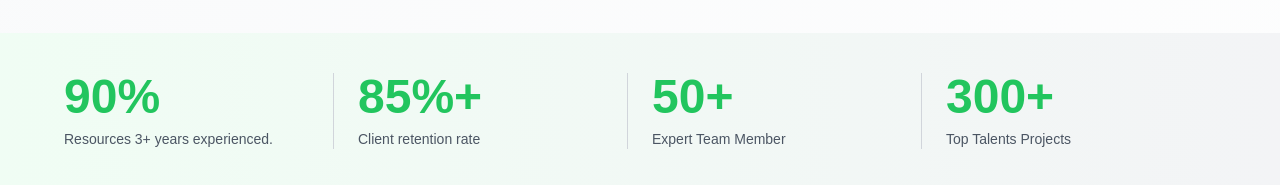
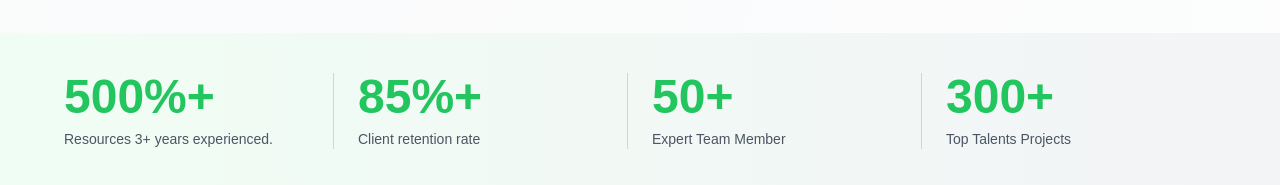
Before and after one commit to xnafi/portfolio-2.0, a Next.js app: page / in a window 1280 px wide. Shown: the part 767-952 px from the top of the page. Built offline with nearby package versions, Linux system fonts and the light colour scheme.

Commit message:
animated counter added implimented

```diff
--- a/src/components/view/ShowCase/ShowCase.tsx
+++ b/src/components/view/ShowCase/ShowCase.tsx
@@ -1,30 +1,51 @@
+import AnimatedNumber from "@/utils/AnimatedNumber/AnimatedNumber";
 import React from "react";
 
 const ShowCase: React.FC = () => {
   return (
     <div className="py-10 px-4 bg-gradient-to-r from-green-50 to-gray-100 dark:from-black dark:to-gray-900">
-      <div className="max-w-6xl mx-auto grid grid-cols-1 sm:grid-cols-2 md:grid-cols-4 gap-6 text-center md:text-left">
+      <div className="max-w-6xl mx-auto grid grid-cols-1 sm:grid-cols-2 md:grid-cols-4 gap-6 text-center">
         {/* Item 1 */}
-        <div className="border-b md:border-b-0 md:border-r border-dark last:border-none pb-4 md:pb-0">
-          <h2 className="text-4xl sm:text-5xl font-bold text-green-500">90%</h2>
+        <div className="border-b md:border-b-0 md:border-r border-dark last:border-none pb-4 md:pb-0 text-center md:text-left">
+          <AnimatedNumber
+            to={500}
+            duration={2}
+            span="%+"
+            className="text-4xl sm:text-5xl font-bold text-green-500"
+          />
           <p className="para-text mt-2">Resources 3+ years experienced.</p>
         </div>
 
         {/* Item 2 */}
-        <div className="border-b md:border-b-0 md:border-r border-dark last:border-none pb-4 md:pb-0">
-          <h2 className="text-4xl sm:text-5xl font-bold text-green-500">85%+</h2>
+        <div className="border-b md:border-b-0 md:border-r border-dark last:border-none pb-4 md:pb-0 text-center md:text-left">
+          <AnimatedNumber
+            to={85}
+            duration={2}
+            span="%+"
+            className="text-4xl sm:text-5xl font-bold text-green-500"
+          />
           <p className="para-text mt-2">Client retention rate</p>
         </div>
 
         {/* Item 3 */}
-        <div className="border-b md:border-b-0 md:border-r border-dark last:border-none pb-4 md:pb-0">
-          <h2 className="text-4xl sm:text-5xl font-bold text-green-500">50+</h2>
+        <div className="border-b md:border-b-0 md:border-r border-dark last:border-none pb-4 md:pb-0 text-center md:text-left">
+          <AnimatedNumber
+            to={50}
+            duration={2}
+            span="+"
+            className="text-4xl sm:text-5xl font-bold text-green-500"
+          />
           <p className="para-text mt-2">Expert Team Member</p>
         </div>
 
         {/* Item 4 */}
-        <div className="border-dark last:border-none pb-4 md:pb-0">
-          <h2 className="text-4xl sm:text-5xl font-bold text-green-500">300+</h2>
+        <div className="border-b md:border-b-0 md:border-r border-dark last:border-none pb-4 md:pb-0 text-center md:text-left">
+          <AnimatedNumber
+            to={300}
+            duration={2}
+            span="+"
+            className="text-4xl sm:text-5xl font-bold text-green-500"
+          />
           <p className="para-text mt-2">Top Talents Projects</p>
         </div>
       </div>
--- /dev/null
+++ b/src/utils/AnimatedNumber/AnimatedNumber.tsx
@@ -0,0 +1,57 @@
+"use client";
+
+import React from "react";
+import {
+  motion,
+  useMotionValue,
+  useTransform,
+  useInView,
+  animate,
+} from "framer-motion";
+import { useRef, useEffect, useState } from "react";
+
+interface CounterProps {
+  from?: number;
+  to: number;
+  duration?: number;
+  className?: string;
+  span: string;
+}
+
+const AnimatedNumber: React.FC<CounterProps> = ({
+  from = 0,
+  to,
+  duration = 2,
+  className,
+  span,
+}) => {
+  const ref = useRef(null);
+  const isInView = useInView(ref, { once: false });
+
+  const count = useMotionValue(from);
+  const rounded = useTransform(count, (latest) => Math.floor(latest));
+  const [displayCount, setDisplayCount] = useState(from);
+
+  useEffect(() => {
+    if (isInView) {
+      const controls = animate(count, to, { duration });
+      const unsubscribe = rounded.on("change", (latest) =>
+        setDisplayCount(latest)
+      );
+
+      return () => {
+        controls.stop();
+        unsubscribe();
+      };
+    }
+  }, [count, duration, isInView, rounded, to]);
+
+  return (
+    <motion.span ref={ref} className={className}>
+      {displayCount}
+      {span}
+    </motion.span>
+  );
+};
+
+export default AnimatedNumber;
```
